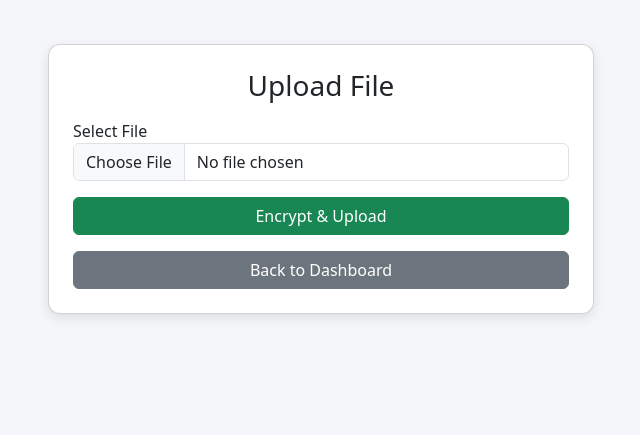
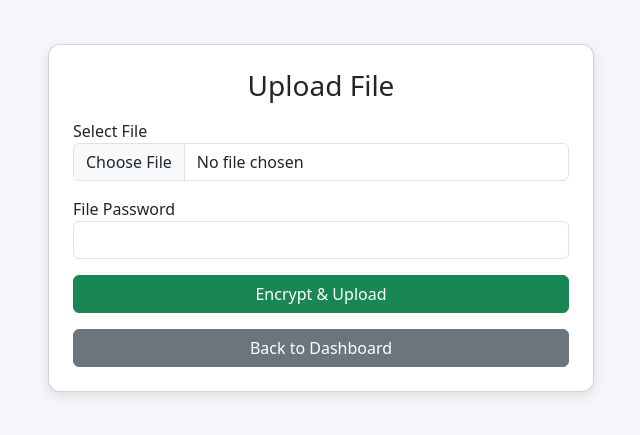
Before and after one commit to SakshiMahale/SecureVault, a Flask app: page /upload in a window 1280 px wide. Shown: the part 180-615 px from the top of the page, without its empty margins (319-959 px from the left). Run offline with Flask 3, Linux system fonts and the light colour scheme; a user stored in the database is signed in.

Commit message:
added login attempts, file password, and expiry system

```diff
--- a/SecureVault/app.py
+++ b/SecureVault/app.py
@@ -2,6 +2,7 @@ from flask import Flask, render_template, request, redirect
 from flask import session
 from utils.encryption import encrypt_file, decrypt_file
 from utils.signature import sign_data, verify_signature
+from datetime import datetime, timedelta
 
 from flask import send_file
 
@@ -24,7 +25,9 @@ def init_db():
         id INTEGER PRIMARY KEY AUTOINCREMENT,
         username TEXT,
         email TEXT,
-        password TEXT
+        password TEXT,
+        failed_attempts INTEGER DEFAULT 0,
+        lock_until TEXT
     )
     """)
     conn.commit()
@@ -78,20 +81,74 @@ def login():
         conn = sqlite3.connect("database.db")
         cursor = conn.cursor()
 
-        cursor.execute("SELECT password FROM users WHERE username = ?", (username,))
+        cursor.execute(
+            "SELECT password, failed_attempts, lock_until FROM users WHERE username = ?",
+            (username,)
+        )
         user = cursor.fetchone()
 
+        if user:
+            stored_password, failed_attempts, lock_until = user
+
+            # 🔒 CHECK IF ACCOUNT IS LOCKED
+            if lock_until:
+                lock_time = datetime.fromisoformat(lock_until)
+                now = datetime.now()
+
+                if now < lock_time:
+                    remaining_time = lock_time - now
+                    seconds = int(remaining_time.total_seconds())
+
+                    mins = seconds // 60
+                    secs = seconds % 60
+
+                    conn.close()
+                    return f"Account locked! Try again in {mins} min {secs} sec"
+
+            # ✅ CHECK PASSWORD
+            if bcrypt.checkpw(password.encode("utf-8"), stored_password):
+
+                # RESET ATTEMPTS AFTER SUCCESS
+                cursor.execute(
+                    "UPDATE users SET failed_attempts = 0, lock_until = NULL WHERE username = ?",
+                    (username,)
+                )
+
+                conn.commit()
+                conn.close()
+
+                session["user"] = username
+                return redirect("/dashboard")
+
+            else:
+                # ❌ WRONG PASSWORD
+                failed_attempts += 1
+
+                if failed_attempts >= 3:
+                    lock_time = datetime.now() + timedelta(seconds=30)
+
+                    cursor.execute(
+                        "UPDATE users SET failed_attempts = ?, lock_until = ? WHERE username = ?",
+                        (failed_attempts, lock_time.isoformat(), username)
+                    )
+
+                    conn.commit()
+                    conn.close()
+
+                    return "Too many failed attempts! Account locked for 30 seconds."
+
+                else:
+                    cursor.execute(
+                        "UPDATE users SET failed_attempts = ? WHERE username = ?",
+                        (failed_attempts, username)
+                    )
+
+                    conn.commit()
+                    conn.close()
+
+                    return f"Invalid password! Attempts left: {3 - failed_attempts}"
+
         conn.close()
-
-        if user:
-            stored_password = user[0]
-
-            if bcrypt.checkpw(password.encode("utf-8"), stored_password):
-                session["user"] = username   # ADD THIS LINE
-                return redirect("/dashboard")
-            else:
-                return "Invalid password"
-
         return "User not found"
 
     return render_template("login.html")
@@ -121,17 +178,33 @@ def upload():
 
     if request.method == "POST":
         file = request.files["file"]
+        file_password = request.form["file_password"]
+
+        hashed_file_password = bcrypt.hashpw(file_password.encode("utf-8"), bcrypt.gensalt())
 
         if file:
             filename = file.filename
             file_data = file.read()
 
-            # 🔐 STEP 1: SIGN ORIGINAL DATA
+            # ⏰ Set expiry (example: 2 minutes)
+            expiry_time = datetime.now() + timedelta(minutes=1)
+            expiry_bytes = expiry_time.isoformat().encode()
+
+            # store length of expiry (fixed 4 bytes)
+            expiry_length = len(expiry_bytes).to_bytes(4, 'big')
+
+            # 🔐 SIGN DATA
             signature = sign_data(file_data)
+            signature_length = len(signature).to_bytes(4, 'big')
 
-            # 🔐 STEP 2: STORE signature + data
-            signature_length = len(signature).to_bytes(4, 'big')
-            combined_data = signature_length + signature + file_data
+            # 📦 COMBINE EVERYTHING
+            combined_data = (
+                expiry_length +
+                expiry_bytes +
+                signature_length +
+                signature +
+                file_data
+            )
 
             # 🔐 STEP 3: ENCRYPT
             encrypted_data = encrypt_file(combined_data)
@@ -148,8 +221,8 @@ def upload():
             cursor = conn.cursor()
 
             cursor.execute(
-                "INSERT INTO files (username, filename, filepath) VALUES (?, ?, ?)",
-                (session["user"], stored_name, filepath)
+                "INSERT INTO files (username, filename, filepath, file_password) VALUES (?, ?, ?, ?)",
+                (session["user"], stored_name, filepath, hashed_file_password)
             )
 
             conn.commit()
@@ -159,32 +232,66 @@ def upload():
 
     return render_template("upload.html")
 
-@app.route("/download/<filename>")
+@app.route("/download/<filename>", methods=["GET", "POST"])
 def download(filename):
     if "user" not in session:
         return redirect("/login")
 
-    filepath = os.path.join("uploads", filename)
+    conn = sqlite3.connect("database.db")
+    cursor = conn.cursor()
+
+    cursor.execute(
+        "SELECT filepath, file_password FROM files WHERE filename = ? AND username = ?",
+        (filename, session["user"])
+    )
+    file = cursor.fetchone()
+    conn.close()
+
+    if not file:
+        return "File not found"
+
+    filepath, stored_password = file
+
+    # STEP 1: Ask password first
+    if request.method == "GET":
+        return render_template("file_password.html", filename=filename)
+
+    # STEP 2: Verify password
+    entered_password = request.form["password"]
+
+    if not bcrypt.checkpw(entered_password.encode("utf-8"), stored_password):
+        return "❌ Incorrect file password"
+
+    # STEP 3: Continue decryption
 
     with open(filepath, "rb") as f:
         encrypted_data = f.read()
 
     decrypted_data = decrypt_file(encrypted_data)
 
-    # STEP 1: Extract signature (first 256 bytes for RSA 2048)
-    signature_length = int.from_bytes(decrypted_data[:4], 'big')
+    # ---- EXPIRY CHECK ----
+    expiry_length = int.from_bytes(decrypted_data[:4], 'big')
+    expiry_bytes = decrypted_data[4:4+expiry_length]
+    expiry_time = datetime.fromisoformat(expiry_bytes.decode())
 
-    signature = decrypted_data[4:4+signature_length]
-    original_data = decrypted_data[4+signature_length:]
+    current_index = 4 + expiry_length
 
-    print("Decrypted length:", len(decrypted_data))
+    if datetime.now() > expiry_time:
+        return "⛔ File expired"
 
-    # STEP 2: Verify signature
+    # ---- SIGNATURE ----
+    signature_length = int.from_bytes(decrypted_data[current_index:current_index+4], 'big')
+    current_index += 4
+
+    signature = decrypted_data[current_index:current_index+signature_length]
+    current_index += signature_length
+
+    original_data = decrypted_data[current_index:]
+
     if not verify_signature(original_data, signature):
-        return "Signature verification failed! File tampered."
+        return "⚠️ File tampered!"
 
-    # STEP 3: continue normally
-
+    # ---- SEND FILE ----
     temp_path = os.path.join("uploads", "temp_" + filename.replace(".enc", ""))
 
     with open(temp_path, "wb") as f:
--- a/SecureVault/templates/upload.html
+++ b/SecureVault/templates/upload.html
@@ -13,6 +13,11 @@
                     <input type="file" name="file" class="form-control" required>
                 </div>
 
+                <div class="mb-3">
+                    <label>File Password</label>
+                    <input type="password" name="file_password" class="form-control" required>
+                </div>
+
                 <button type="submit" class="btn btn-success w-100">
                     Encrypt & Upload
                 </button>
```
Also changed, not shown: SecureVault/templates/file_password.html (added, +21 -0 lines), SecureVault/database.db.
